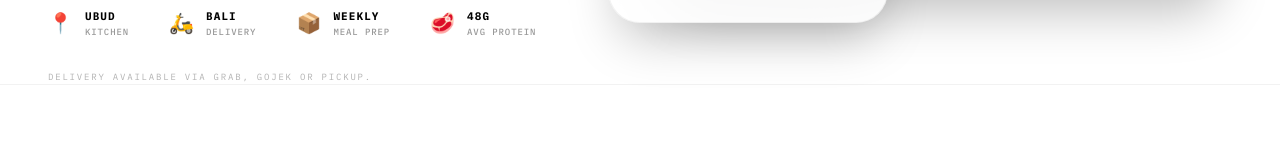
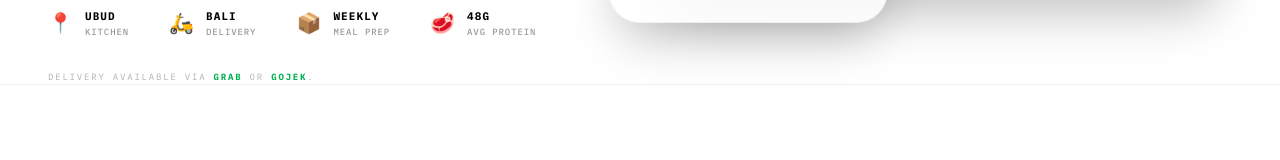
Before and after one commit to gitcipi/BYTELAB, a React (Vite) app: page / in a window 1280 px wide. Shown: the part 742-902 px from the top of the page. Built offline with nearby package versions, Linux system fonts and the light colour scheme.

Commit message:
style: highlight Grab and Gojek in delivery note

```diff
--- a/src/pages/Home.tsx
+++ b/src/pages/Home.tsx
@@ -249,7 +249,7 @@ const Home = () => {
                 variants={fadeUpVariant}
                 className="mt-8 text-[9px] font-mono text-black/30 uppercase tracking-[0.2em]"
               >
-                Delivery available via Grab, Gojek or pickup.
+                Delivery available via <span className="text-[#00B14F] font-bold">Grab</span> or <span className="text-[#00B14F] font-bold">Gojek</span>.
               </motion.p>
             </motion.div>
 
```
